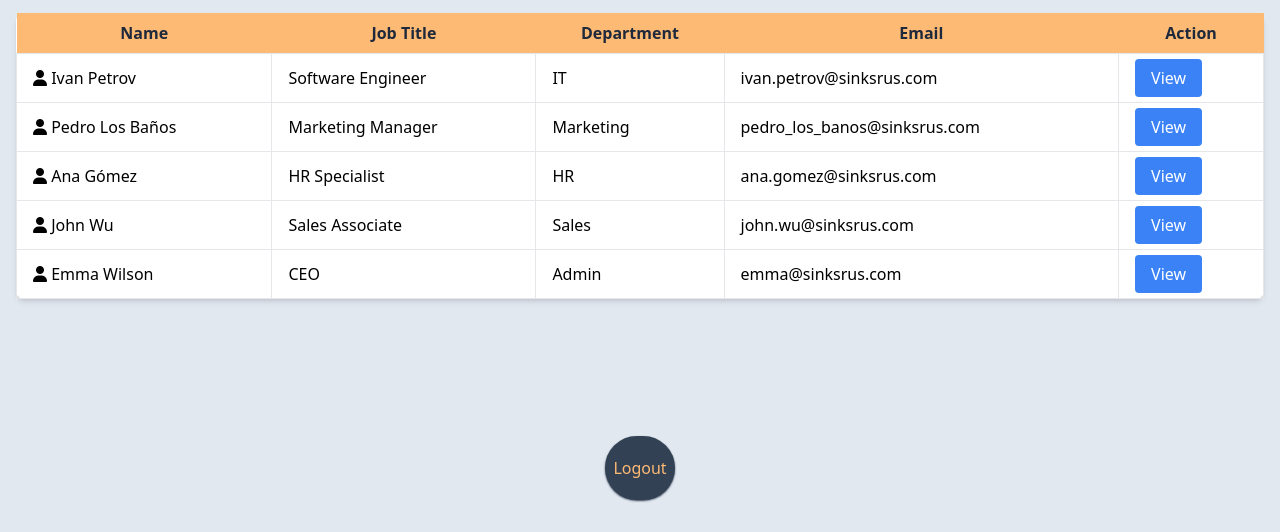
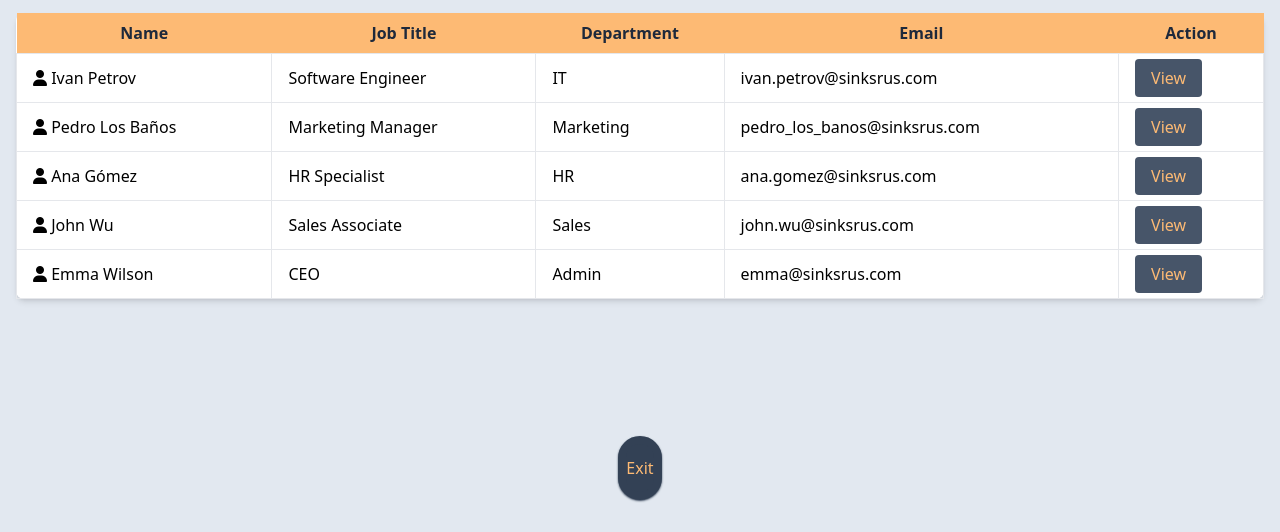
Before and after one commit to adrian-aizen/sinkssys, a plain HTML site: page employee_list.html in a window 1280 px wide. Shown: the part 268-800 px from the top of the page. Drawn offline with nearby package versions, Linux system fonts and the light colour scheme.

Commit message:
Updated employee list

```diff
--- a/employee_list.html
+++ b/employee_list.html
@@ -39,7 +39,7 @@
           <td class="border px-4 py-2">IT</td>
           <td class="border px-4 py-2">ivan.petrov@sinksrus.com</td>
           <td class="border px-4 py-3">
-            <a href="#ivan" class="bg-blue-500 text-white px-4 py-2 rounded hover:bg-blue-600">View</a>
+            <a href="#ivan" class="bg-slate-600 text-orange-300 hover:bg-orange-300 hover:text-slate-800 px-4 py-2 rounded">View</a>
             <div id="ivan"
               class="hidden fixed inset-0 bg-gray-900 bg-opacity-50 items-center justify-center target:flex">
               <div class="bg-white rounded-lg p-6 w-96 relative">
@@ -63,7 +63,7 @@
           <td class="border px-4 py-2">Marketing</td>
           <td class="border px-4 py-2">pedro_los_banos@sinksrus.com</td>
           <td class="border px-4 py-3">
-            <a href="#pedro" class="bg-blue-500 text-white px-4 py-2 rounded hover:bg-blue-600">View</a>
+            <a href="#pedro" class="bg-slate-600 text-orange-300 hover:bg-orange-300 hover:text-slate-800 px-4 py-2 rounded">View</a>
             <div id="pedro"
               class="hidden fixed inset-0 bg-gray-900 bg-opacity-50 items-center justify-center target:flex">
               <div class="bg-white rounded-lg p-6 w-96 relative">
@@ -86,7 +86,7 @@
           <td class="border px-4 py-2">HR</td>
           <td class="border px-4 py-2">ana.gomez@sinksrus.com</td>
           <td class="border px-4 py-3">
-            <a href="#ana" class="bg-blue-500 text-white px-4 py-2 rounded hover:bg-blue-600">View</a>
+            <a href="#ana" class="bg-slate-600 text-orange-300 hover:bg-orange-300 hover:text-slate-800 px-4 py-2 rounded">View</a>
             <div id="ana"
               class="hidden fixed inset-0 bg-gray-900 bg-opacity-50 items-center justify-center target:flex">
               <div class="bg-white rounded-lg p-6 w-96 relative">
@@ -108,7 +108,7 @@
           <td class="border px-4 py-2">Sales</td>
           <td class="border px-4 py-2">john.wu@sinksrus.com</td>
           <td class="border px-4 py-3">
-            <a href="#john" class="bg-blue-500 text-white px-4 py-2 rounded hover:bg-blue-600">View</a>
+            <a href="#john" class="bg-slate-600 text-orange-300 hover:bg-orange-300 hover:text-slate-800 px-4 py-2 rounded">View</a>
             <div id="john"
               class="hidden fixed inset-0 bg-gray-900 bg-opacity-50 items-center justify-center target:flex">
               <div class="bg-white rounded-lg p-6 w-96 relative">
@@ -130,7 +130,7 @@
           <td class="border px-4 py-2">Admin</td>
           <td class="border px-4 py-2">emma@sinksrus.com</td>
           <td class="border px-4 py-3">
-            <a href="#emma" class="bg-blue-500 text-white px-4 py-2 rounded hover:bg-blue-600">View</a>
+            <a href="#emma" class="bg-slate-600 text-orange-300 hover:bg-orange-300 hover:text-slate-800 px-4 py-2 rounded">View</a>
             <div id="emma"
               class="hidden fixed inset-0 bg-gray-900 bg-opacity-50 items-center justify-center target:flex">
               <div class="bg-white rounded-lg p-6 w-96 relative">
@@ -155,7 +155,7 @@
       <form action="index.html" method="GET"></a>
         <button type="submit"
           class="border-8 py-3 w-full rounded-full border-slate-700 bg-slate-700 text-orange-300 hover:bg-orange-300 hover:text-slate-800 hover:border-orange-300  shadow-sm  shadow-slate-700">
-          Logout</button>
+          Exit</button>
       </form>
     </div>
     </div>
```
